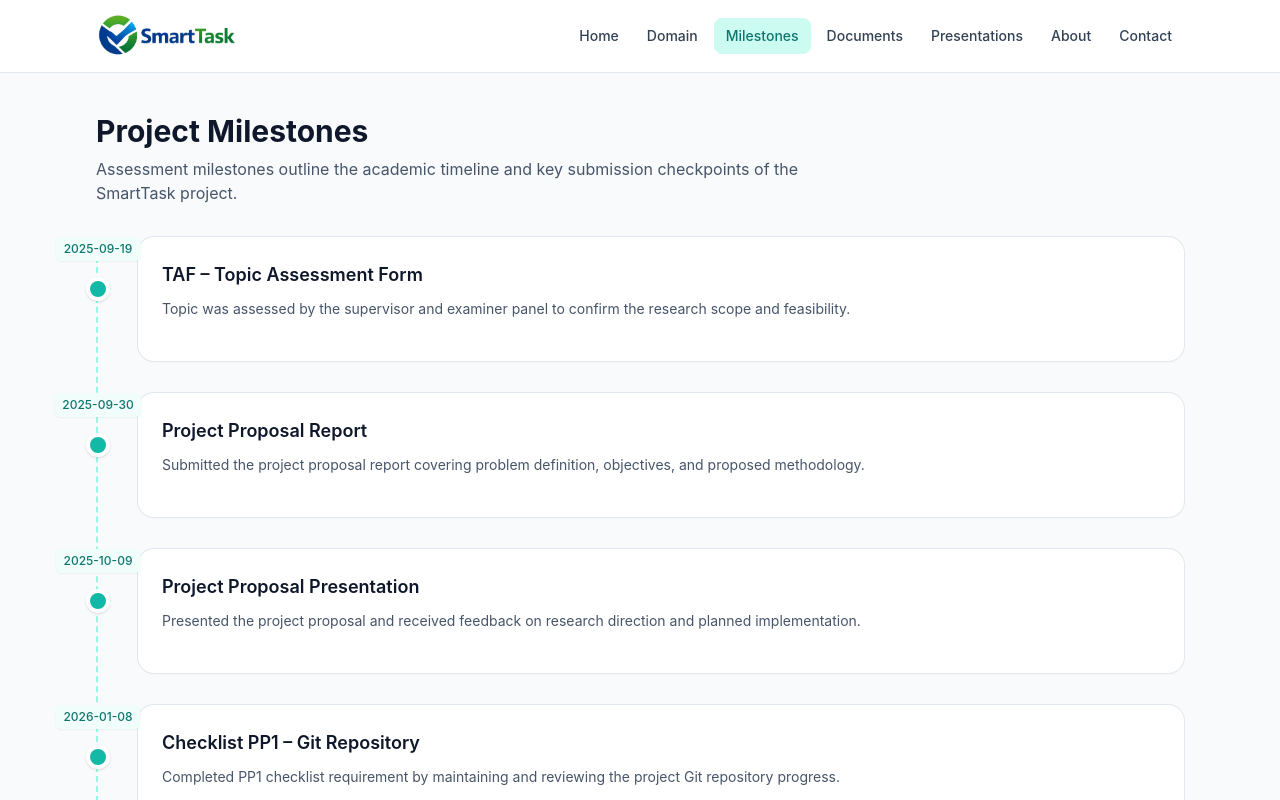
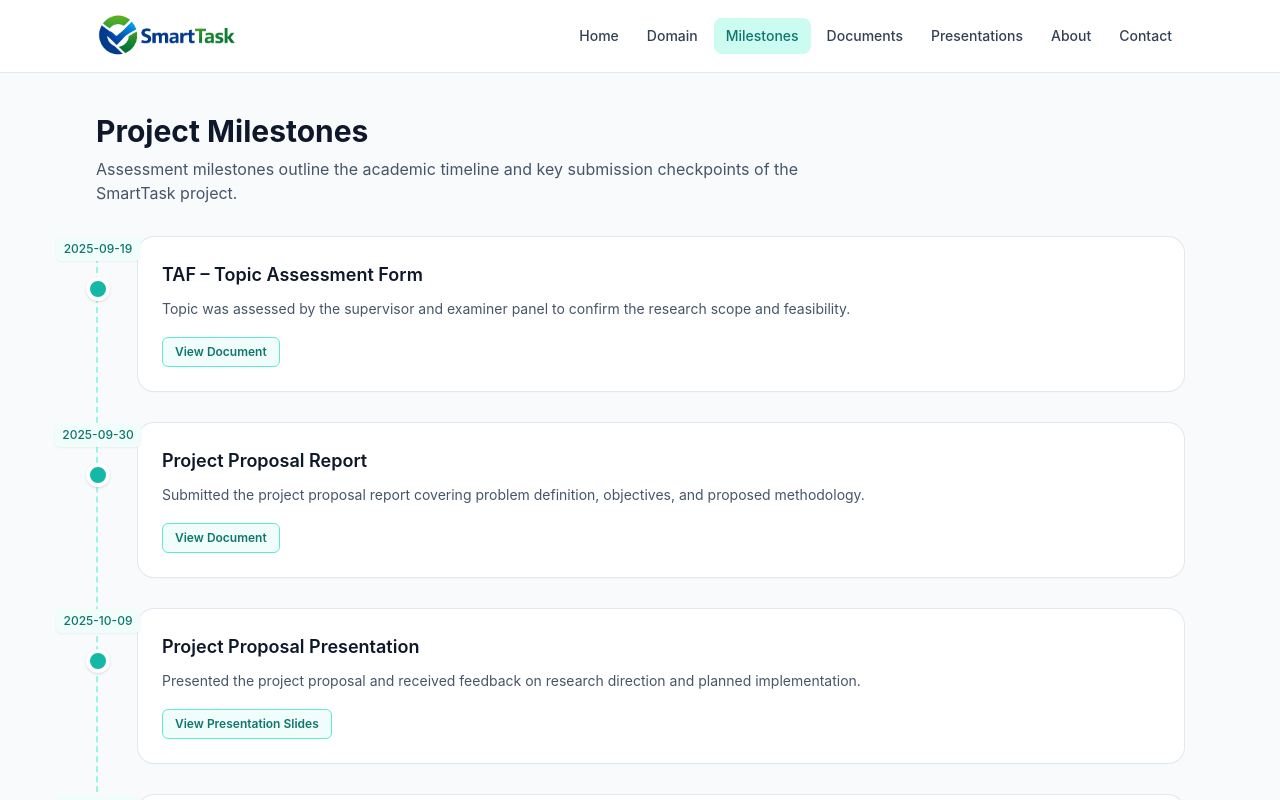
Before and after one commit to IT21228612/SmartTask_Project_Website, a React (Vite) app: page /milestones in a window 1280 px wide. Shown: the top 800 px of the page. Built offline with nearby package versions, Linux system fonts and the light colour scheme.

Commit message:
Add milestone document links with target card highlighting

```diff
--- a/src/components/DocumentCard.jsx
+++ b/src/components/DocumentCard.jsx
@@ -1,6 +1,22 @@
-export default function DocumentCard({ title, description, status, buttonText, fileUrl }) {
+import { useEffect, useRef } from 'react';
+
+export default function DocumentCard({ id, title, description, status, buttonText, fileUrl, isHighlighted }) {
+  const cardRef = useRef(null);
+
+  useEffect(() => {
+    if (isHighlighted && cardRef.current) {
+      cardRef.current.scrollIntoView({ behavior: 'smooth', block: 'center' });
+    }
+  }, [isHighlighted]);
+
   return (
-    <div className="card-surface flex h-full flex-col p-6">
+    <div
+      id={id}
+      ref={cardRef}
+      className={`card-surface flex h-full flex-col p-6 transition-all duration-1000 ${
+        isHighlighted ? 'highlight-card ring-2 ring-amber-400 ring-offset-2 ring-offset-slate-50' : ''
+      }`}
+    >
       <h3 className="text-lg font-semibold text-slate-900">{title}</h3>
       <p className="mt-2 flex-1 text-sm leading-6 text-slate-600">{description}</p>
       <div className="mt-4 flex items-center justify-between gap-3">
--- a/src/components/MilestoneCard.jsx
+++ b/src/components/MilestoneCard.jsx
@@ -1,10 +1,24 @@
-export default function MilestoneCard({ title, description, marks }) {
+import { Link } from 'react-router-dom';
+
+export default function MilestoneCard({ title, description, marks, reference }) {
+  const destination = reference
+    ? `/${reference.type === 'presentation' ? 'presentations' : 'documents'}?highlight=${reference.target}`
+    : null;
+
   return (
     <div className="card-surface p-6">
       <h3 className="text-lg font-semibold text-slate-900">{title}</h3>
       <p className="mt-2 text-sm leading-6 text-slate-600">{description}</p>
-      <div className="mt-4 flex flex-wrap gap-3 text-xs text-slate-500">
+      <div className="mt-4 flex flex-wrap items-center gap-3 text-xs text-slate-500">
         {marks ? <span className="rounded-md bg-slate-100 px-2 py-1">Marks: {marks}</span> : null}
+        {reference ? (
+          <Link
+            to={destination}
+            className="rounded-md border border-teal-300 bg-teal-50 px-3 py-1.5 text-xs font-semibold text-teal-700 transition hover:border-teal-500 hover:bg-teal-100"
+          >
+            {reference.label}
+          </Link>
+        ) : null}
       </div>
     </div>
   );
--- a/src/data/documents.js
+++ b/src/data/documents.js
@@ -3,38 +3,67 @@ import proposalReport from '../project_files/IT21228612_Proposal_Report_final_ve
 import deploymentReport from '../project_files/deployment_report.pdf';
 import finalThesisReport from '../project_files/Final_report.pdf';
 import researchPaper from '../project_files/research_paper.pdf';
+import logBook from '../project_files/Log_book_all.pdf';
+import uiUxVideoLink from '../project_files/UI_UX_demo_video_Link.txt';
+import gitRepoLink from '../project_files/Git_Repo_Link.txt';
 
 const documents = [
   {
+    id: 'taf-document',
     title: 'TAF – Topic Assessment Form',
     description: 'Formal topic assessment approved by the supervisor and examiner panel.',
     status: 'Available',
     fileUrl: tafDocument,
   },
   {
+    id: 'proposal-report',
     title: 'Project Proposal Report',
     description: 'Proposal report describing the research problem, objectives, and proposed solution approach.',
     status: 'Available',
     fileUrl: proposalReport,
   },
   {
+    id: 'deployment-report',
     title: 'Deployment Report',
     description: 'Report documenting deployment setup, environment configuration, and release details.',
     status: 'Available',
     fileUrl: deploymentReport,
   },
   {
+    id: 'final-report',
     title: 'Final Report (Thesis)',
     description: 'Complete thesis report including system design, implementation, testing, and conclusions.',
     status: 'Available',
     fileUrl: finalThesisReport,
   },
   {
+    id: 'research-paper',
     title: 'Research Paper',
     description: 'Research paper manuscript summarizing novelty, methodology, and evaluation outcomes.',
     status: 'Available',
     fileUrl: researchPaper,
   },
+  {
+    id: 'log-book',
+    title: 'Log Book',
+    description: 'Weekly project progress log containing completed tasks, blockers, and milestone updates.',
+    status: 'Available',
+    fileUrl: logBook,
+  },
+  {
+    id: 'ui-ux-video-link',
+    title: 'UI/UX Demo Video Link',
+    description: 'Reference link to the UI/UX demonstration video submission for PP2 checklist.',
+    status: 'Available',
+    fileUrl: uiUxVideoLink,
+  },
+  {
+    id: 'git-repo-link',
+    title: 'Git Repository Link',
+    description: 'Reference link file containing the SmartTask project repository URL used for PP1 checklist.',
+    status: 'Available',
+    fileUrl: gitRepoLink,
+  },
 ];
 
 export default documents;
--- a/src/data/milestones.js
+++ b/src/data/milestones.js
@@ -4,41 +4,49 @@ const milestones = [
     description:
       'Topic was assessed by the supervisor and examiner panel to confirm the research scope and feasibility.',
     date: '2025-09-19',
+    reference: { type: 'document', label: 'View Document', target: 'taf-document' },
   },
   {
     title: 'Project Proposal Report',
     description: 'Submitted the project proposal report covering problem definition, objectives, and proposed methodology.',
     date: '2025-09-30',
+    reference: { type: 'document', label: 'View Document', target: 'proposal-report' },
   },
   {
     title: 'Project Proposal Presentation',
     description: 'Presented the project proposal and received feedback on research direction and planned implementation.',
     date: '2025-10-09',
+    reference: { type: 'presentation', label: 'View Presentation Slides', target: 'proposal-presentation' },
   },
   {
     title: 'Checklist PP1 – Git Repository',
     description: 'Completed PP1 checklist requirement by maintaining and reviewing the project Git repository progress.',
     date: '2026-01-08',
+    reference: { type: 'document', label: 'View Document', target: 'git-repo-link' },
   },
   {
     title: 'Progress Presentation 1',
     description: 'Presented first implementation progress, early results, and roadmap for the next development phase.',
     date: '2026-01-08',
+    reference: { type: 'presentation', label: 'View Presentation Slides', target: 'progress-presentation-1' },
   },
   {
     title: 'Checklist PP2 – UI/UX Demo Video',
     description: 'Submitted the UI/UX demo video and fulfilled the second progress presentation checklist requirement.',
     date: '2026-03-11',
+    reference: { type: 'document', label: 'View Document', target: 'ui-ux-video-link' },
   },
   {
     title: 'Progress Presentation 2',
     description: 'Presented advanced implementation progress, feature maturity, and evaluation updates.',
     date: '2026-03-11',
+    reference: { type: 'presentation', label: 'View Presentation Slides', target: 'progress-presentation-2' },
   },
   {
     title: 'Final Presentation Checklist – Deployment Report',
     description: 'Completed final presentation checklist item by submitting the deployment report.',
     date: '2026-04-26',
+    reference: { type: 'document', label: 'View Document', target: 'deployment-report' },
   },
   {
     title: 'Project Website',
@@ -49,21 +57,25 @@ const milestones = [
     title: 'Log Book',
     description: 'Updated and submitted the project log book documenting weekly progress and key activities.',
     date: '2026-04-26',
+    reference: { type: 'document', label: 'View Document', target: 'log-book' },
   },
   {
     title: 'Final Presentation and Viva',
     description: 'Final evaluation presentation and viva voce examination.',
     date: '2026-05-06',
+    reference: { type: 'presentation', label: 'View Presentation Slides', target: 'final-presentation' },
   },
   {
     title: 'Research Paper Submission',
     description: 'Submitted the research paper manuscript for academic evaluation.',
     date: '2026-05-08',
+    reference: { type: 'document', label: 'View Document', target: 'research-paper' },
   },
   {
     title: 'Final Report (Thesis)',
     description: 'Submitted the complete final thesis report including implementation and evaluation.',
     date: '2026-05-13',
+    reference: { type: 'document', label: 'View Document', target: 'final-report' },
   },
   {
     title: 'Research Paper Publication Confirmation',
--- a/src/data/slides.js
+++ b/src/data/slides.js
@@ -5,6 +5,7 @@ import finalSlides from '../project_files/final_presentation_Slides_IT21228612.p
 
 const slides = [
   {
+    id: 'proposal-presentation',
     title: 'Proposal Presentation',
     description:
       'This presentation summarizes the SmartTask problem, solution overview, system design, implementation progress, and commercialization potential.',
@@ -12,18 +13,21 @@ const slides = [
     fileUrl: proposalSlides,
   },
   {
+    id: 'progress-presentation-1',
     title: 'Progress Presentation 1',
     description: 'This deck explains early findings, architecture direction, and initial design validation for SmartTask.',
     status: 'Available',
     fileUrl: pp1Slides,
   },
   {
+    id: 'progress-presentation-2',
     title: 'Progress Presentation 2',
     description: 'This deck presents implementation updates, revised workflow, and intermediate testing outcomes.',
     status: 'Available',
     fileUrl: pp2Slides,
   },
   {
+    id: 'final-presentation',
     title: 'Final Presentation',
     description: 'This deck presents the completed MVP, testing results, limitations, and future enhancement plan.',
     status: 'Available',
--- a/src/index.css
+++ b/src/index.css
@@ -14,3 +14,19 @@ body {
 .card-surface {
   @apply rounded-2xl bg-white shadow-sm ring-1 ring-slate-200;
 }
+
+.highlight-card {
+  animation: pulseFade 2.8s ease-out;
+}
+
+@keyframes pulseFade {
+  0% {
+    box-shadow: 0 0 0 0 rgba(251, 191, 36, 0.75);
+  }
+  50% {
+    box-shadow: 0 0 0 8px rgba(251, 191, 36, 0.25);
+  }
+  100% {
+    box-shadow: 0 0 0 0 rgba(251, 191, 36, 0);
+  }
+}
--- a/src/pages/Documents.jsx
+++ b/src/pages/Documents.jsx
@@ -1,14 +1,28 @@
+import { useEffect, useState } from 'react';
+import { useSearchParams } from 'react-router-dom';
 import DocumentCard from '../components/DocumentCard';
 import SectionTitle from '../components/SectionTitle';
 import documents from '../data/documents';
 
 export default function Documents() {
+  const [searchParams] = useSearchParams();
+  const [activeHighlight, setActiveHighlight] = useState(searchParams.get('highlight'));
+
+  useEffect(() => {
+    const highlightId = searchParams.get('highlight');
+    setActiveHighlight(highlightId);
+    if (!highlightId) return undefined;
+
+    const timer = setTimeout(() => setActiveHighlight(null), 2800);
+    return () => clearTimeout(timer);
+  }, [searchParams]);
+
   return (
     <div className="pb-4 pt-10">
       <SectionTitle title="Project Documents" subtitle="Access the latest submitted project documents from the links below." />
       <div className="grid gap-6 sm:grid-cols-2 lg:grid-cols-3">
         {documents.map((doc) => (
-          <DocumentCard key={doc.title} {...doc} buttonText="View PDF" />
+          <DocumentCard key={doc.id} {...doc} buttonText="View Document" isHighlighted={activeHighlight === doc.id} />
         ))}
       </div>
     </div>
--- a/src/pages/Milestones.jsx
+++ b/src/pages/Milestones.jsx
@@ -13,7 +13,7 @@ export default function Milestones() {
               {item.date}
             </span>
             <div className="absolute left-0 top-10 h-6 w-6 -translate-x-1/2 rounded-full border-4 border-white bg-teal-500 shadow" />
-            <MilestoneCard title={item.title} description={item.description} marks={item.marks} />
+            <MilestoneCard title={item.title} description={item.description} marks={item.marks} reference={item.reference} />
           </div>
         ))}
       </div>
--- a/src/pages/Presentations.jsx
+++ b/src/pages/Presentations.jsx
@@ -1,14 +1,28 @@
+import { useEffect, useState } from 'react';
+import { useSearchParams } from 'react-router-dom';
 import DocumentCard from '../components/DocumentCard';
 import SectionTitle from '../components/SectionTitle';
 import slides from '../data/slides';
 
 export default function Presentations() {
+  const [searchParams] = useSearchParams();
+  const [activeHighlight, setActiveHighlight] = useState(searchParams.get('highlight'));
+
+  useEffect(() => {
+    const highlightId = searchParams.get('highlight');
+    setActiveHighlight(highlightId);
+    if (!highlightId) return undefined;
+
+    const timer = setTimeout(() => setActiveHighlight(null), 2800);
+    return () => clearTimeout(timer);
+  }, [searchParams]);
+
   return (
     <div className="pb-4 pt-10">
       <SectionTitle title="Project Presentations" subtitle="Access all SmartTask presentation slide decks." />
       <div className="grid gap-6 sm:grid-cols-2">
         {slides.map((slide) => (
-          <DocumentCard key={slide.title} {...slide} buttonText="View Slides" />
+          <DocumentCard key={slide.id} {...slide} buttonText="View Slides" isHighlighted={activeHighlight === slide.id} />
         ))}
       </div>
     </div>
```
